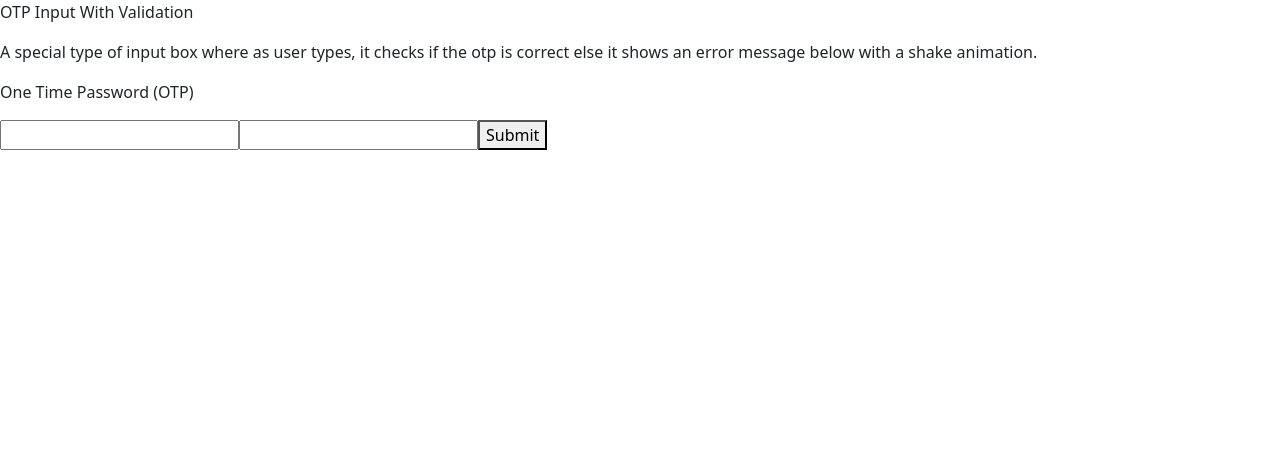
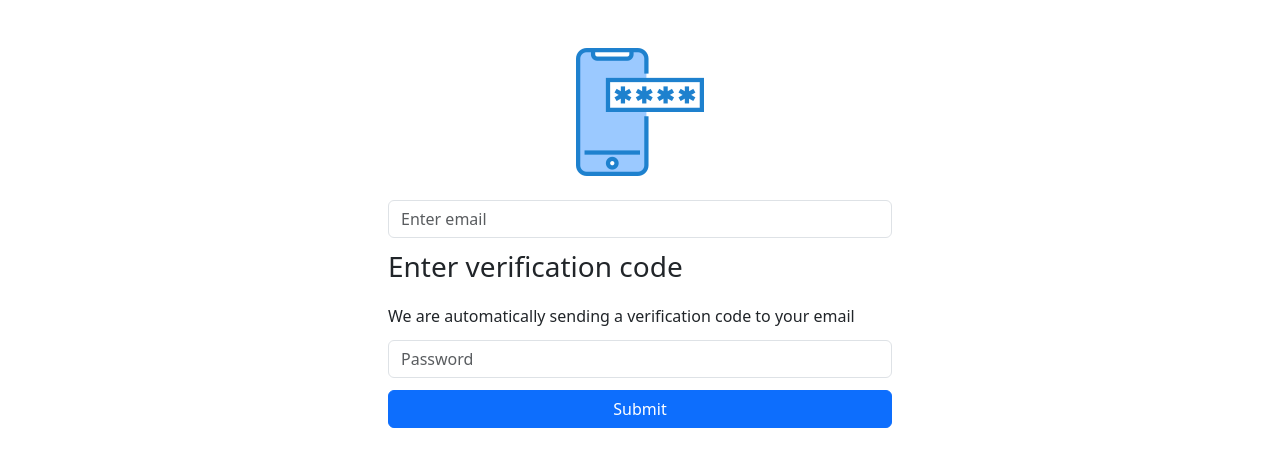
Before and after one commit to Eliman-C5/test-frontend, a React (Vite) app: page /confirmation in a window 1280 px wide. Shown: the top 466 px of the page. Built offline with nearby package versions, Linux system fonts and the light colour scheme.

Commit message:
Manage errors in auth flow

```diff
--- a/src/hooks/useForm.ts
+++ b/src/hooks/useForm.ts
@@ -4,6 +4,7 @@ export const useForm = () => {
 
   const [email, setEmail] = useState('')
   const [password, setPassword] = useState('')
+  const [error, setError] = useState<null | string>(null)
 
-  return {email, setEmail, password, setPassword}
+  return {email, setEmail, password, setPassword, error, setError}
 }
--- a/src/routes/Confirmation.tsx
+++ b/src/routes/Confirmation.tsx
@@ -1,86 +1,14 @@
-// import React, { useRef, useEffect, useState } from 'react';
-
 import { FormEvent, useEffect } from "react";
 import { useForm } from "../hooks/useForm";
 import axios from "axios";
 import { authURL } from "../utils/constant";
 import { useNavigate } from "react-router-dom";
-
-// const correctOTP = "123456" // validate from your server
-
-// function OtpInputWithValidation({ numberOfDigits }) {
-// function OtpInputWithValidation() {
-  // const [otp, setOtp] = useState(new Array(numberOfDigits).fill(""));
-  // const [otpError, setOtpError] = useState(null);
-  // const otpBoxReference = useRef([]);
-
-  // function handleChange(value, index) {
-  //   const newArr = [...otp];
-  //   newArr[index] = value;
-  //   setOtp(newArr);
-
-  //   if(value && index < numberOfDigits-1){
-  //     otpBoxReference.current[index + 1].focus()
-  //   }
-  // }
-
-  // function handleBackspaceAndEnter(e, index) {
-  //   if(e.key === "Backspace" && !e.target.value && index > 0){
-  //     otpBoxReference.current[index - 1].focus()
-  //   }
-  //   if(e.key === "Enter" && e.target.value && index < numberOfDigits-1){
-  //     otpBoxReference.current[index + 1].focus()
-  //   }
-  // }
-
-  // useEffect(() => {
-  //   if(otp.join("") !== "" && otp.join("") !== correctOTP){
-  //     setOtpError("❌ Wrong OTP Please Check Again")
-  //   }else{
-  //     setOtpError(null)
-  //   }
-  //  }, [otp]);
-
-  // return (
-    // <article className="w-1/2">
-    //   <p>OTP Input With Validation</p>
-    //   <p>A special type of input box where as user types, it checks if the otp is correct else it shows an error message below with a shake animation.</p>
-
-    //   <p>One Time Password (OTP)</p>
-
-    //   <form>
-
-    //     <input type="email" />
-
-    //     <input type="number" />
-
-        /* <div style={{display: 'flex', alignItems: 'center', gap: '1rem'}}>
-          {otp.map((digit, index)=>(
-            <input
-              key={index}
-              value={digit}
-              maxLength={1}
-              onChange={(e)=> handleChange(e.target.value, index)}
-              onKeyUp={(e)=> handleBackspaceAndEnter(e, index)}
-              ref={(reference) => (otpBoxReference.current[index] = reference)}
-              className={`border`}
-            />
-          ))}
-        </div> */
-
-      // </form>
-
-
-      /* <p className={`${otpError ? 'error-show' : ''}`}>{otpError}</p> */
-    // </article>
-  // );
-// }
-
-// export default OtpInputWithValidation;
+import { Button, Form, Image } from "react-bootstrap";
+import otpImage from "../assets/business-and-finance.png"
 
 function Confirmation() {
 
-  const {email, setEmail, password, setPassword} = useForm();
+  const {email, setEmail, password, setPassword, error, setError} = useForm();
 
   const navigate = useNavigate()
 
@@ -102,7 +30,7 @@ function Confirmation() {
       navigate('/login')
 
     })
-    .catch(err => console.log(err))
+    .catch(err => setError(err.response.data.error))
 
     console.log(email, password)
 
@@ -110,21 +38,35 @@ function Confirmation() {
 
   return (
 
-    <article className="w-1/2">
-      <p>OTP Input With Validation</p>
-      <p>A special type of input box where as user types, it checks if the otp is correct else it shows an error message below with a shake animation.</p>
+    <article className="mx-auto d-flex flex-column p-5" style={{maxWidth: '600px'}}>
 
-      <p>One Time Password (OTP)</p>
+      <Image src={otpImage} className="mx-auto mb-4" fluid />
 
-      <form onSubmit={onSubmit}>
+      <Form onSubmit={onSubmit} className="d-flex flex-column" style={{gap: '12px'}}>
 
-        <input type="email" value={email} onChange={(e) => setEmail(e.target.value)} />
+        <Form.Control
+          type="email"
+          placeholder="Enter email"
+          value={email} onChange={(e) => setEmail(e.target.value)}
+        />
 
-        <input type="number" value={password} onChange={(e) => setPassword(e.target.value)} />
+        <h3>Enter verification code</h3>
 
-        <button type="submit">Submit</button>
+        <p className="mb-0">We are automatically sending a verification code to your email</p>
 
-      </form>
+        <Form.Control
+          type="password"
+          placeholder="Password"
+          value={password} onChange={(e) => setPassword(e.target.value)}
+        />
+
+        <Button variant="primary" type="submit">
+          Submit
+        </Button>
+
+      </Form>
+
+      {error && <p className='text-danger p-2' style={{maxWidth: '600px'}}>{error}</p>}
 
     </article>
   )
--- a/src/routes/Login.tsx
+++ b/src/routes/Login.tsx
@@ -9,7 +9,7 @@ import { authURL } from '../utils/constant';
 
 const Login = () => {
 
-  const {email, setEmail, password, setPassword} = useForm()
+  const {email, setEmail, password, setPassword, error, setError} = useForm()
 
   const navigate = useNavigate()
 
@@ -28,9 +28,7 @@ const Login = () => {
       navigate('/')
 
     })
-    .catch(err => console.log(err))
-
-    console.log(email, password)
+    .catch(err => setError(err.response.data))
 
   }
 
@@ -47,7 +45,9 @@ const Login = () => {
 
     <main className="login">
 
-      <Form className='login-form' onSubmit={onSubmit}>
+      <h2>Log in</h2>
+
+      <Form className='login-form mt-4' onSubmit={onSubmit}>
         <Form.Group className="mb-3" controlId="formBasicEmail">
           <Form.Label>Email address</Form.Label>
           <Form.Control
@@ -70,6 +70,8 @@ const Login = () => {
         </Button>
       </Form>
 
+      {error && <p className='text-danger p-2' style={{maxWidth: '450px'}}>{error}</p>}
+
     </main>
 
     </>
--- a/src/routes/Signup.tsx
+++ b/src/routes/Signup.tsx
@@ -10,7 +10,7 @@ import { useNavigate } from 'react-router-dom';
 
 const Signup = () => {
 
-  const {email, setEmail, password, setPassword} = useForm()
+  const {email, setEmail, password, setPassword, error, setError} = useForm()
 
   const navigate = useNavigate()
 
@@ -32,7 +32,7 @@ const Signup = () => {
       navigate('/confirmation')
 
     })
-    .catch(err => console.log(err))
+    .catch(err => setError(err.response.data))
 
     console.log(email, password)
 
@@ -46,7 +46,9 @@ const Signup = () => {
 
     <main className="signup">
 
-      <Form className='signup-form' onSubmit={onSubmit}>
+      <h2>Sign up</h2>
+
+      <Form className='signup-form mt-4' onSubmit={onSubmit}>
         <Form.Group className="mb-3" controlId="formBasicEmail">
           <Form.Label>Email address</Form.Label>
           <Form.Control
@@ -69,6 +71,8 @@ const Signup = () => {
         </Button>
       </Form>
 
+      {error && <p className='text-danger p-2' style={{maxWidth: '450px'}}>{error}</p>}
+
     </main>
 
     </>
```
Also changed, not shown: src/assets/business-and-finance.png (added).
